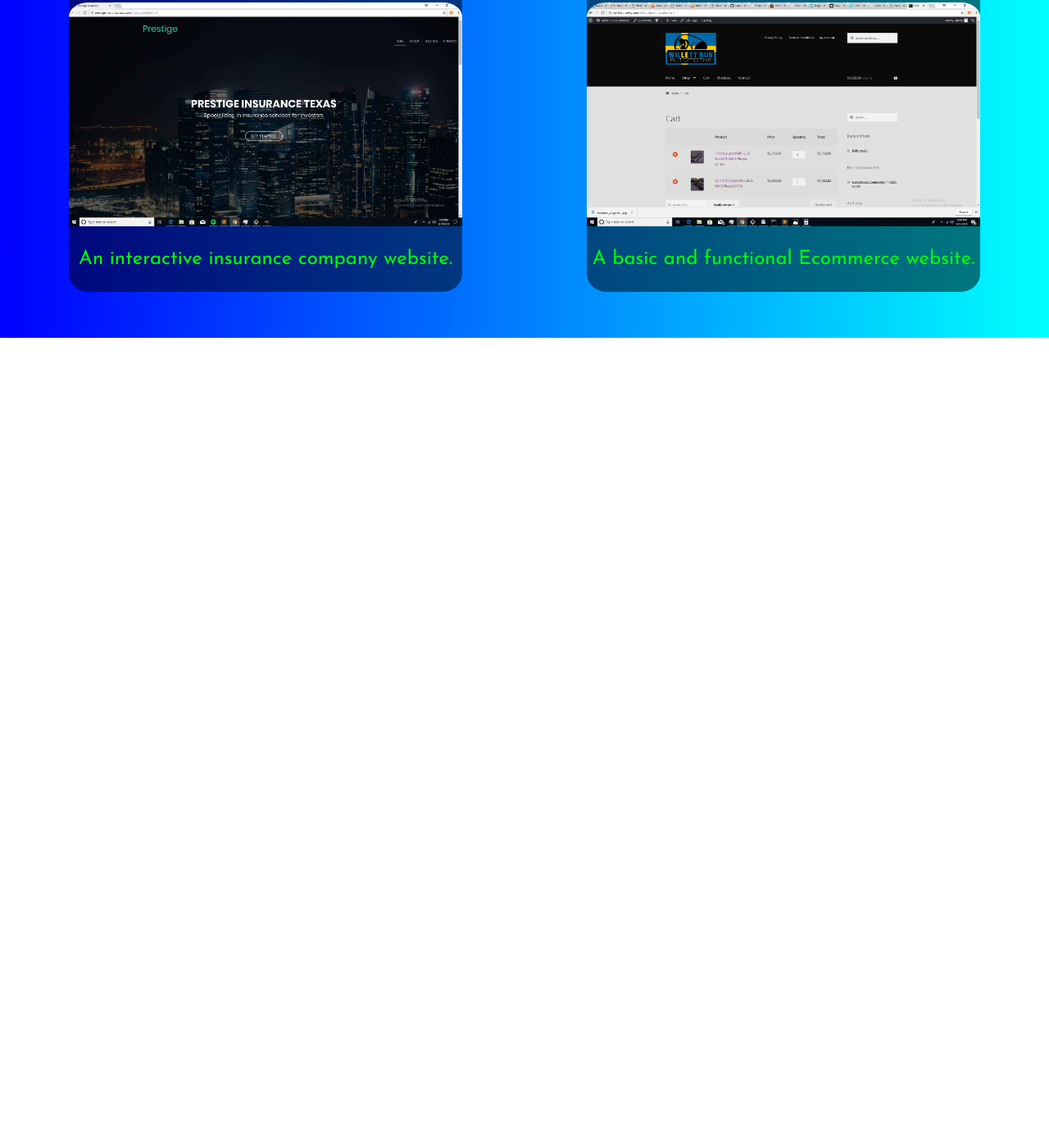
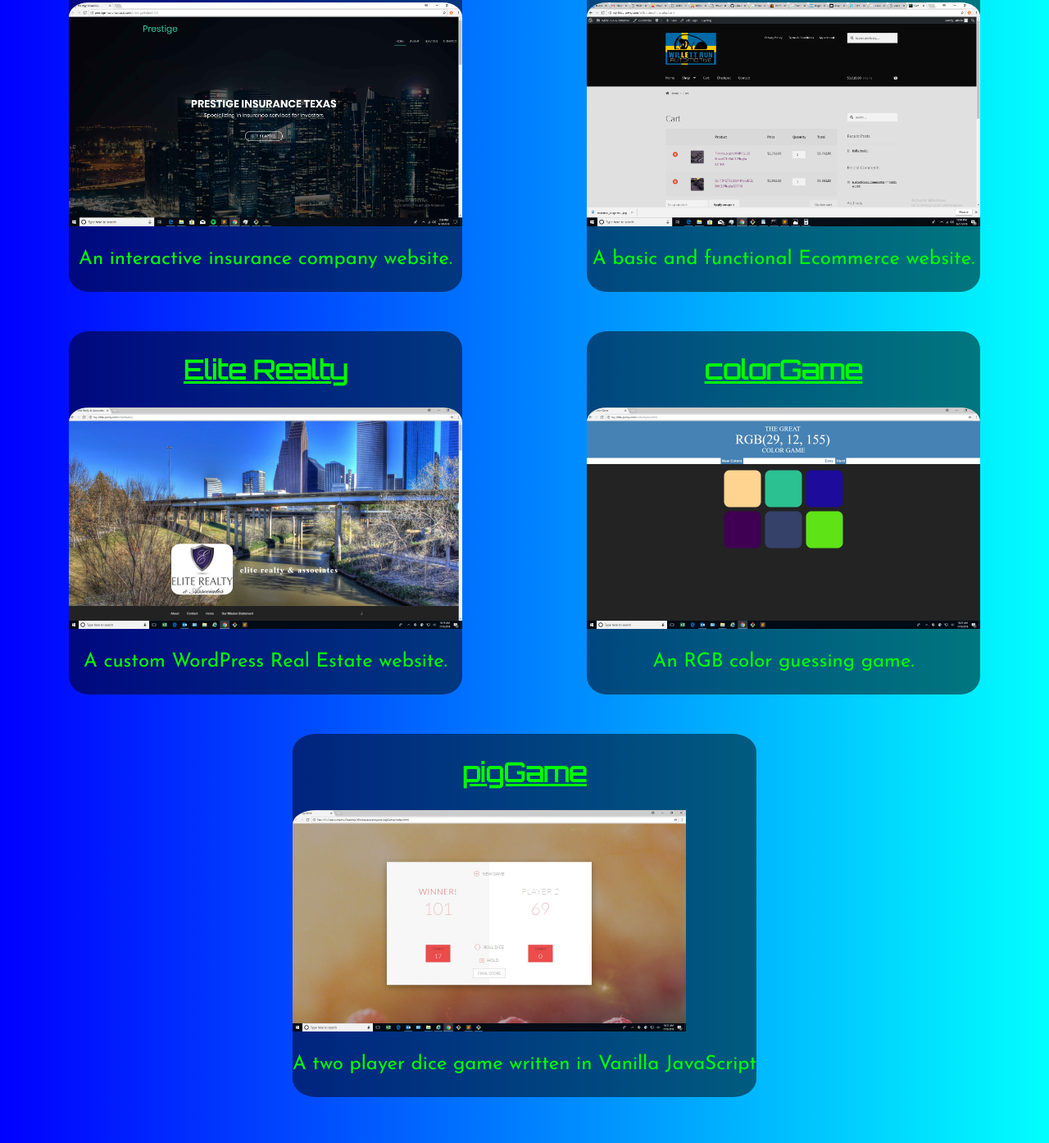
Before and after one commit to vshelnutt/portfolioReloaded, a website: page views/index.html in a window 1280 px wide. Shown: the part 1040-2434 px from the top of the page at 82% size. Before the commit the page ends 1452 px from the top, so only its background shows below. Drawn offline with nearby package versions, Linux system fonts and the light colour scheme.

Commit message:
added new porject thumbnails

```diff
--- a/views/index.html
+++ b/views/index.html
@@ -72,8 +72,50 @@
       <p>A basic and functional Ecommerce website.</p>
     </div>
   </article>
+
+    <article class="project">
+    <a href = "http://my-little-pwny.com/eliteRealty/">
+      <h2>Elite Realty</h2>
+      <div class="hvrbox">
+        <img class="projectlink" src= "elite.jpg" alt = "Elite Realty">
+        <div class="hvrbox-layer_top">
+          <div class="hvrbox-text">A custom WordPress Real Estate website.</div>
+        </a>
+      </div>
+      <p>A custom WordPress Real Estate website.</p>
+    </div>
+  </article>
+
+
+  <article class="project">
+    <a href = "http://my-little-pwny.com/colorGame.html">
+      <h2>colorGame</h2>
+      <div class="hvrbox">
+        <img class="projectlink" src= "colorGame.jpg" alt = "colorGame">
+        <div class="hvrbox-layer_top">
+          <div class="hvrbox-text">A fun game meant to sharpen your skills in guessing which RGB values you need. Written in Vanilla JavaScript.</div>
+        </a>
+      </div>
+      <p>An RGB color guessing game.</p>
+    </div>
+  </article>
+
+  <article class="project">
+    <a href = "http://my-little-pwny.com/willetstore/">
+      <h2>pigGame</h2>
+      <div class="hvrbox">
+        <img class="projectlink" src= "pigGame.jpg" alt = "PigGame">
+        <div class="hvrbox-layer_top">
+          <div class="hvrbox-text">Roll until a player reaches 100 to win. Roll as many times as you want per turn. Rolling doubles or a six ends a player turn and set's their score to zero.</div>
+        </a>
+      </div>
+      <p>A two player dice game written in Vanilla JavaScript</p>
+    </div>
+  </article>
+
+
+
 </section>
-
  <button onclick="topFunction(50)" id="myBtn" title="go to top"><i class="fas fa-chevron-circle-up"></i></button>
 </body>
 <script type="text/javascript" src="topArrow.js"></script>
```
Also changed, not shown: views/colorGame.jpg (added), views/elite.jpg (added), views/pigGame.jpg (added).
